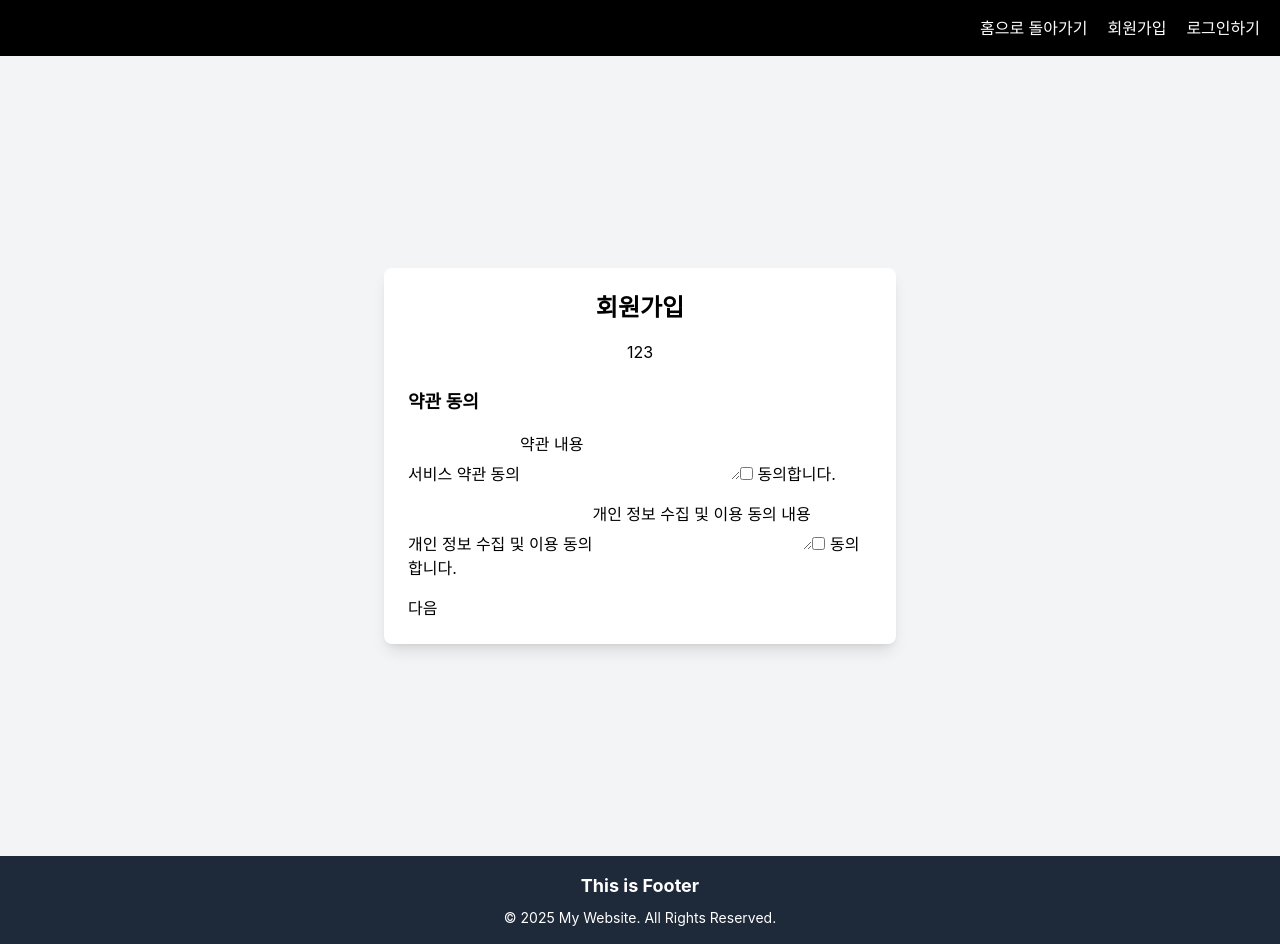
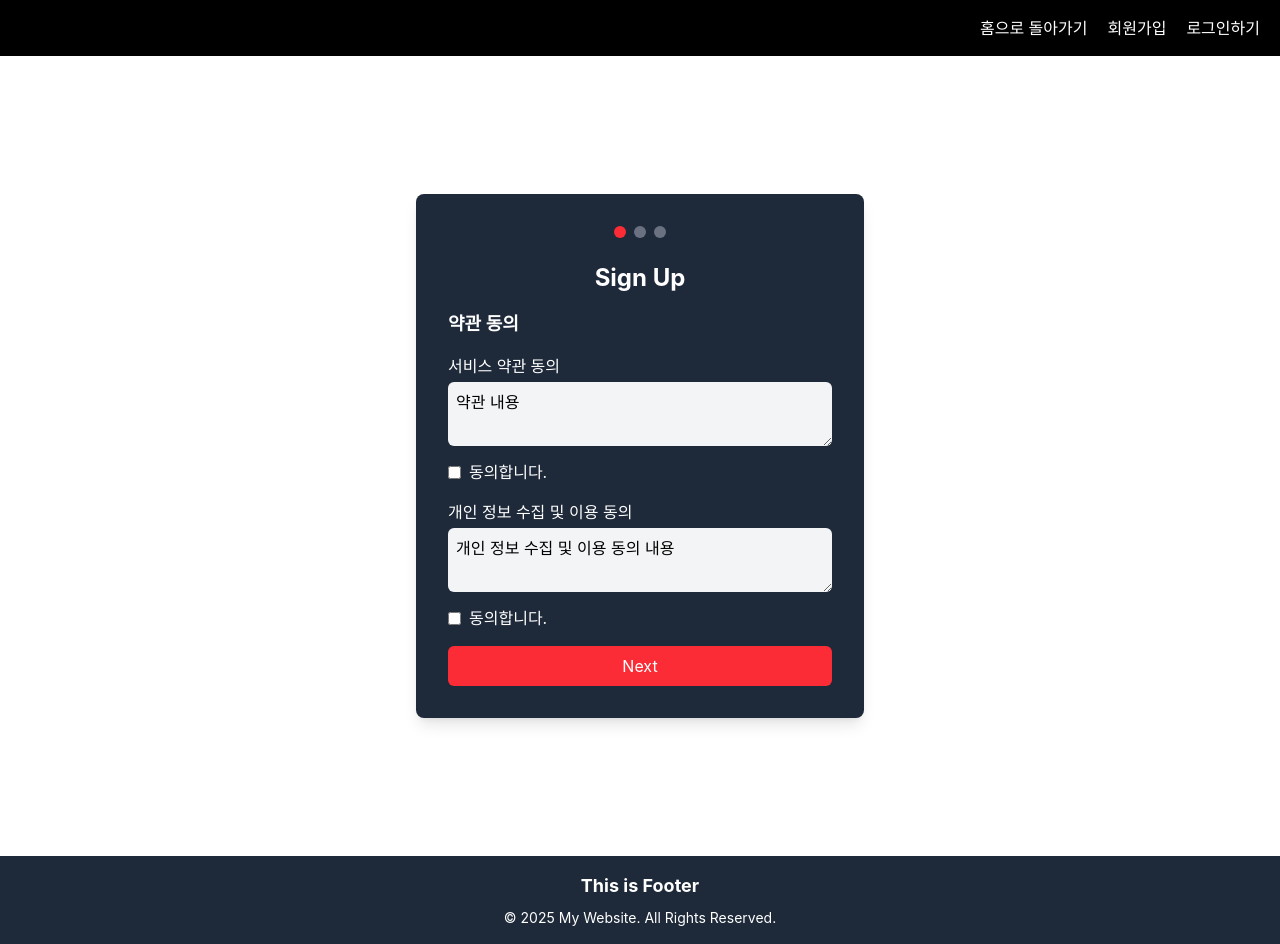
Before and after one commit to SogangComputerClub/sgcc-frontend, a React (Vite) app: page /signup in a window 1280 px wide. Built offline with nearby package versions, Linux system fonts and the light colour scheme.

Commit message:
fixed. signup, login css changed

```diff
--- a/src/pages/Login/Login.jsx
+++ b/src/pages/Login/Login.jsx
@@ -13,67 +13,53 @@ const Login = () => {
     navigate('/Main')
   };
 
+  return (
+    <div className="flex min-h-screen items-center justify-center">
+      <div className="w-full max-w-md p-8 bg-gray-800 rounded-2xl shadow-lg">
+        <h2 className="text-2xl font-bold text-center text-white mb-6">Login</h2>
 
-  // const handleSignup = () => {
-  //   console.log("회원가입 시도");
-  // }
-  // const handlePasswordReset = () => {
-  //   console.log("비밀번호 찾기 시도");
-  // };
-
-  return (
-    <div className="flex min-h-screen items-center justify-center bg-gray-100">
-      <div className="w-full max-w-md p-6 bg-white rounded-2xl shadow-lg">
-        <h2 className="text-2xl font-bold text-center">로그인</h2>
-        <form className="mt-4" onSubmit={handleSubmit}>
+        <form className="space-y-4" onSubmit={handleSubmit}>
+          {/* 아이디 입력 필드 */}
           <div>
-            <label className="block text-sm font-medium">아이디</label>
+            <label className="block text-sm font-medium text-gray-300">아이디</label>
             <input
-              type="id"
-              className="w-full p-2 mt-1 border rounded-md focus:ring focus:ring-blue-200"
+              type="text"
+              className="w-full p-3 mt-1 border border-gray-600 rounded-md bg-gray-700 text-white focus:ring focus:ring-red-500"
+              placeholder="아이디를 입력하세요"
               value={id}
               onChange={(e) => setId(e.target.value)}
               required
             />
           </div>
-          <div className="mt-3">
-            <label className="block text-sm font-medium">비밀번호</label>
+
+          {/* 비밀번호 입력 필드 */}
+          <div>
+            <label className="block text-sm font-medium text-gray-300">비밀번호</label>
             <input
               type="password"
-              className="w-full p-2 mt-1 border rounded-md focus:ring focus:ring-blue-200"
+              className="w-full p-3 mt-1 border border-gray-600 rounded-md bg-gray-700 text-white focus:ring focus:ring-red-500"
+              placeholder="비밀번호를 입력하세요"
               value={password}
               onChange={(e) => setPassword(e.target.value)}
               required
             />
           </div>
+
+          {/* 로그인 버튼 */}
           <button
-            onClick={handleSubmit}
             type="submit"
-            className="w-full mt-4 p-2 bg-blue-500 text-white rounded-md hover:bg-blue-600"
+            className="w-full mt-4 p-3 bg-red-500 text-white rounded-md hover:bg-red-600 transition"
           >
             로그인
           </button>
-          <div>
-            <div>
-              <Link to= "/SignUp">회원가입</Link>
-            </div>
-            <div>
-              <Link to="/PasswordRecovery">비밀번호 찾기</Link>
-            </div>
-          </div>
         </form>
-        {/* <button
-          onClick={handleSignup}
-          className="w-full mt-4 p-2 bg-blue-500 text-white rounded-md hover:bg-blue-600"
-        >
-          회원가입
-        </button>
-        <button
-          onClick={handlePasswordReset}
-          className="w-full mt-4 p-2 bg-blue-500 text-white rounded-md hover:bg-blue-600"
-        >
-          비밀번호 찾기
-        </button> */}
+
+        {/* 추가 링크 */}
+        <div className="flex justify-between text-sm text-gray-400 mt-4">
+          <Link to="/PasswordRecovery" className="hover:underline">비밀번호 찾기</Link>
+          <span className="text-gray-500">|</span>
+          <Link to="/SignUp" className="hover:underline">회원가입</Link>
+        </div>
       </div>
     </div>
   );
--- a/src/pages/Login/NewPassword.jsx
+++ b/src/pages/Login/NewPassword.jsx
@@ -19,11 +19,11 @@ const NewPassword = () => {
     };
 
     return (
-        <div className = "flex min-h-screen items-center justify-center bg-gray-100">
-            <div className = "w-full max-w-md p-6 bg-white rounded-2xl shadow-lg">
+        <div className="flex min-h-screen items-center justify-center bg-gray-100">
+            <div className="w-full max-w-md p-6 bg-white rounded-2xl shadow-lg">
                 <h2 className="text-2xl font-bold text-center">비밀번호 변경</h2>
                 <form onSubmit={handleSubmit} className="mt-4">
-                <div className = 'forms'>
+                    <div className='forms'>
                         <label className="block text-sm font-medium">새 비밀번호</label>
                         <input
                             type="password"
--- a/src/pages/Login/PasswordRecovery.jsx
+++ b/src/pages/Login/PasswordRecovery.jsx
@@ -8,10 +8,10 @@ const PasswordRecovery = () => {
         console.log("비밀번호 변경 시도 : ", { id, name });
     };
     return (
-    <div className = "flex min-h-screen items-center justify-center bg-gray-100">
-        <div className = "w-full max-w-md p-6 bg-white rounded-2xl shadow-lg">
+        <div className="flex min-h-screen items-center justify-center bg-gray-100">
+            <div className="w-full max-w-md p-6 bg-white rounded-2xl shadow-lg">
                 <h2 className="text-2xl font-bold text-center">비밀번호 찾기</h2>
-            <div className = 'forms'>
+                <div className='forms'>
                     <label className="block text-sm font-medium">아이디</label>
                     <input
                         type="id"
--- a/src/pages/SignUp/SignUp.jsx
+++ b/src/pages/SignUp/SignUp.jsx
@@ -1,170 +1,146 @@
-import { useState } from 'react';
-import { Link } from 'react-router-dom';
-
+import { useState } from "react";
+import { Link } from "react-router-dom";
 
 function SignUp() {
-
     const [step, setStep] = useState(1);
     const [data, setData] = useState({
-        name: '',
-        studentId: '',
-        email: '',
-        phone: '',
-        id: '',
-        password: '',
-        confirmPassword: '',
-        terms: false,  // 초기값 설정
+        name: "",
+        studentId: "",
+        email: "",
+        phone: "",
+        id: "",
+        password: "",
+        confirmPassword: "",
+        terms: false,
         privacy: false,
     });
     const [errors, setErrors] = useState({});
-    const [isSubmitting, setIsSubmitting] = useState(false);
 
-    const handleChange = (e) => {//e:이벤트 헨들러로 변화하는 값을 담는 역할할
-        const { name, value } = e.target; //e.target.name과 e.target.value를 개별 변수로 쉽게 가져오게 하려는 코드
+    const handleChange = (e) => {
+        const { name, value, type, checked } = e.target;
         setData({
-            ...data,//기존의 data를 모두 복사하는 문법-변경되는 특정 값을 업데이트할 수 있음 shallow copy는 아니다
-            [name]: value,//name속성에 해당하는 값을 value로 변경
+            ...data,
+            [name]: type === "checkbox" ? checked : value,
         });
-        //step1에서 체크박스에 표시하면 terms랑 privacy속성이 추가된다 - e.target덕분에 동적으로 추가할 수 있다
-        //이후 validateStep함수에서 !data.terms를 조사할 시 체크박스 안눌렀으면 terms가 undefined되기에 오류 메세지를 출력할 수 있게 하는거거
-    }
+    };
 
     const validateStep = () => {
-        const newErrors = {}; //useState에서는 직접 Errors를 수정할 수 없기에 newErrors를 통해 Error가 있는지를 받는다
-        //newErrors는 입력값이 올바른지 체크하는 임시 객체인 것
+        const newErrors = {};
         if (step === 1) {
             if (!data.terms) newErrors.terms = "서비스 약관에 동의해야 합니다.";
             if (!data.privacy) newErrors.privacy = "개인 정보 수집 및 이용에 동의해야 합니다.";
-        }
-        else if (step === 2) {
+        } else if (step === 2) {
             if (!data.name) newErrors.name = "이름을 입력해주세요.";
             if (!data.studentId) newErrors.studentId = "학번을 입력해주세요.";
             if (!data.email) newErrors.email = "이메일을 입력해주세요.";
             if (!data.phone) newErrors.phone = "전화번호를 입력해주세요.";
             if (!data.id) newErrors.id = "아이디를 입력해주세요.";
             if (!data.password) newErrors.password = "비밀번호를 입력해주세요.";
-            if (!data.confirmPassword) newErrors.confirmPassword = "비밀번호를 다시한번 입력해주세요.";
-            else if (data.password !== data.confirmPassword) newErrors.confirmPassword = "비밀번호가 다릅니다. 다시 입력해주세요";
+            if (!data.confirmPassword) newErrors.confirmPassword = "비밀번호를 다시 입력해주세요.";
+            else if (data.password !== data.confirmPassword) newErrors.confirmPassword = "비밀번호가 다릅니다.";
         }
         setErrors(newErrors);
-        return Object.keys(newErrors).length === 0;//nextStep에서 여기서의 반환값을 통해 다음단계로 넘어갈지 여부 판단하기 위해 반환을 해야함
-        //key: 객체는 키:벨류 형식으로 데이터를 저장한다고 함 여기서의 key인것
-        //Object.keys는 모든 키를 배열 형태로 가져오는 함수-파이썬 생각하면 될듯
-        //Object.keys():저 괄호는 어떤 객체의 키를 가져올지를 지정할 수 있게 한다
-        //Object.keys.length는 모든 키 배열의 길이를 알려줌 -이 값이 0이면 true를 반환하고 아니면 false를 반환한다
-        //오브젝트의 키 배열의 길이가 0인걸 확인하는 이유 key가 오류이기에 오류가 0개인지를 확인한 것
-
-    }
+        return Object.keys(newErrors).length === 0;
+    };
 
     const nextStep = () => {
         if (validateStep()) setStep(step + 1);
-        //validateStep의 반환값이 true이면 지금 step에 +1을 해주라~
-    }
+    };
+
     const prevStep = () => setStep(step - 1);
-    const handleSubmit = (e) => {
-        e.preventDefault();
-        // form 제출 처리
-        if (validateStep()) {
-            // form을 제출하거나 다른 행동을 수행
-            setIsSubmitting(true);
-            // 실제 제출 후 isSubmitting을 false로 변경
-        }
-    }
-
-    <form onSubmit={handleSubmit}>
-        <button type="submit" disabled={isSubmitting}>다음</button>
-    </form>
 
     return (
-        <div className="flex flex-col items-center justify-center min-h-screen bg-gray-100 p-4">
-        <div className="bg-white p-6 rounded-lg shadow-lg w-full max-w-lg">
-            <h2 className="text-2xl font-bold text-center mb-4">회원가입</h2>
-            <div className="flex justify-center mb-6">
-               <div className={`progress-step ${step >= 1 ? 'active' : ''}`}>1</div>
-                {/*
-                $:삼항연산자-step이 1이상인가 -true)active 클래스를 추가 false)""
-                `:백틱-문자열리터럴;문자열 안에 변수를 쉽게 넣을 수 있게 도와줌&문자열을 동적으로 만들 수 있음
-                 */}
-                <div className={`progress-step ${step >= 2 ? 'active' : ''}`}>2</div>
-                <div className={`progress-step ${step >= 3 ? 'active' : ''}`}>3</div>
-            </div>
-            <div className="signup-content">
+        <div className="flex items-center justify-center min-h-screen">
+            <div className="bg-gray-800 text-white p-8 rounded-lg shadow-lg w-full max-w-md">
+                {/* 🔹 진행 인디케이터 */}
+                <div className="flex justify-center space-x-2 mb-6">
+                    {[1, 2, 3].map((num) => (
+                        <div
+                            key={num}
+                            className={`h-3 w-3 rounded-full ${step == num ? "bg-red-500" : "bg-gray-500"
+                                }`}
+                        ></div>
+                    ))}
+                </div>
+
+                <h2 className="text-2xl font-bold text-center mb-4">Sign Up</h2>
+
+                {/* Step 1: 약관 동의 */}
                 {step === 1 && (
-                     <div>
+                    <div>
                         <h3 className="text-lg font-semibold mb-4">약관 동의</h3>
                         <div className="mb-4">
-                            <label>서비스 약관 동의</label>
-                            <textarea readOnly value="약관 내용" />
-                            <input type="checkbox" name="terms" onChange={handleChange} /> 동의합니다.
-                            {errors.terms && <p className="error">{errors.terms}</p>}
+                            <label className="block mb-1">서비스 약관 동의</label>
+                            <textarea readOnly value="약관 내용" className="w-full p-2 text-black rounded-md bg-gray-100" />
+                            <div className="flex items-center mt-2">
+                                <input type="checkbox" name="terms" onChange={handleChange} className="mr-2" />
+                                <span>동의합니다.</span>
+                            </div>
+                            {errors.terms && <p className="text-red-500 text-sm mt-1">{errors.terms}</p>}
                         </div>
+
                         <div className="mb-4">
-                            <label>개인 정보 수집 및 이용 동의</label>
-                            <textarea readOnly value="개인 정보 수집 및 이용 동의 내용" />
-                            <input type="checkbox" name="privacy" onChange={handleChange} /> 동의합니다.
-                            {errors.privacy && <p className="error">{errors.privacy}</p>}
+                            <label className="block mb-1">개인 정보 수집 및 이용 동의</label>
+                            <textarea readOnly value="개인 정보 수집 및 이용 동의 내용" className="w-full p-2 text-black rounded-md bg-gray-100" />
+                            <div className="flex items-center mt-2">
+                                <input type="checkbox" name="privacy" onChange={handleChange} className="mr-2" />
+                                <span>동의합니다.</span>
+                            </div>
+                            {errors.privacy && <p className="text-red-500 text-sm mt-1">{errors.privacy}</p>}
                         </div>
-                        <button type="button" onClick={nextStep}>다음</button>
+
+                        <button onClick={nextStep} className="w-full bg-red-500 hover:bg-red-600 text-white py-2 rounded-md">
+                            Next
+                        </button>
                     </div>
                 )}
+
+                {/* Step 2: 정보 입력 */}
                 {step === 2 && (
-                    <div className="step">
+                    <div>
                         <h3 className="text-lg font-semibold mb-4">정보 입력</h3>
-                        <div className="form-group">
-                            <label htmlFor="name">이름</label>
-                            <input type="text" id="name" name="name" value={data.name} onChange={handleChange} required />
-                            {errors.name && <p className="error">{errors.name}</p>}
-                        </div>
-                        <div className="form-group">
-                            <label htmlFor="studentId">학번</label>
-                            <input type="text" id="studentId" name="studentId" value={data.studentId} onChange={handleChange} required />
-                            {errors.studentId && <p className="error">{errors.studentId}</p>}
-                        </div>
-                        <div className="form-group">
-                            <label htmlFor="email">이메일</label>
-                            <input type="email" id="email" name="email" value={data.email} onChange={handleChange} required />
-                            {errors.email && <p className="error">{errors.email}</p>}
-                        </div>
-                        <div className="form-group">
-                            <label htmlFor="phone">전화번호</label>
-                            <input type="tel" id="phone" name="phone" value={data.phone} onChange={handleChange} required />
-                            {errors.phone && <p className="error">{errors.phone}</p>}
-                        </div>
-                        <div className="form-group">
-                            <label htmlFor="id">아이디</label>
-                            <input type="text" id="id" name="id" value={data.id} onChange={handleChange} required />
-                            {errors.id && <p className="error">{errors.id}</p>}
-                        </div>
-                        <div className="form-group">
-                            <label htmlFor="password">비밀번호</label>
-                            <input type="password" id="password" name="password" value={data.password} onChange={handleChange} required />
-                            {errors.password && <p className="error">{errors.password}</p>}
-                        </div>
-                        <div className="form-group">
-                            <label htmlFor="confirm-password">비밀번호 확인</label>
-                            <input type="password" id="confirm-password" name="confirmPassword" value={data.confirmPassword} onChange={handleChange} required />
-                            {errors.confirmPassword && <p className="error">{errors.confirmPassword}</p>}
-                        </div>
+                        {["name", "studentId", "email", "phone", "id", "password", "confirmPassword"].map((field, index) => (
+                            <div key={index} className="mb-4">
+                                <label htmlFor={field} className="block capitalize">{field.replace(/([A-Z])/g, " $1")}</label>
+                                <input
+                                    type={field.includes("password") ? "password" : "text"}
+                                    id={field}
+                                    name={field}
+                                    value={data[field]}
+                                    onChange={handleChange}
+                                    className="w-full p-2 text-black rounded-md bg-gray-100"
+                                    required
+                                />
+                                {errors[field] && <p className="text-red-500 text-sm mt-1">{errors[field]}</p>}
+                            </div>
+                        ))}
 
-                        <div className="flex justify-between mt-4">                            <button type="button" onClick={prevStep}>이전</button>
-                        <button onClick={prevStep} className="bg-gray-400 text-white py-2 px-4 rounded">이전</button>
-                            <button onClick={nextStep} className="bg-blue-500 text-white py-2 px-4 rounded">다음</button>
+                        <div className="flex justify-between mt-4">
+                            <button onClick={prevStep} className="bg-gray-500 text-white py-2 px-4 rounded-md">
+                                이전
+                            </button>
+                            <button onClick={nextStep} className="bg-red-500 hover:bg-red-600 text-white py-2 px-4 rounded-md">
+                                Next
+                            </button>
                         </div>
                     </div>
                 )}
+
+                {/* Step 3: 가입 완료 */}
                 {step === 3 && (
                     <div className="text-center">
-                    <h3 className="text-lg font-semibold mb-2">가입 완료</h3>
-                    <p className="text-gray-600 mb-4">가입이 완료되었습니다. 로그인하여 서비스를 이용하세요.</p>
-
+                        <h3 className="text-lg font-semibold mb-2">가입 완료</h3>
+                        <p className="text-gray-300 mb-4">가입이 완료되었습니다. 로그인하여 서비스를 이용하세요.</p>
                         <Link to="/Login">
-                            <button type="button">회원가입 완료</button>
+                            <button className="bg-green-500 hover:bg-green-600 text-white py-2 px-4 rounded-md">
+                                Done
+                            </button>
                         </Link>
                     </div>
                 )}
             </div>
+        </div>
+    );
+}
 
-        </div>        </div>
-    );
-};
 export default SignUp;
```
Lines whose indentation alone changed are shown as unchanged.
